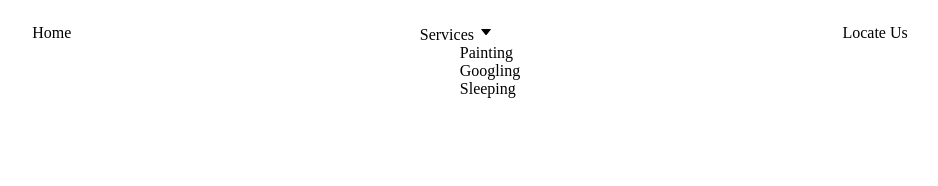
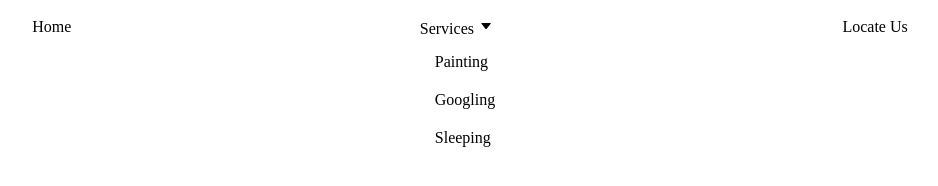
Before and after one commit to Thongqi/top, a plain HTML site: page dropdown/index.html in a window 1280 px wide. Both pictures are taken after a click on the item "Services". Shown: the top 186 px of the page, without its empty margins (190-1128 px from the left). Drawn offline with Linux system fonts and the light colour scheme.

Commit message:
update css

```diff
--- a/dropdown/dropdown.js
+++ b/dropdown/dropdown.js
@@ -3,6 +3,7 @@ function displayDropdownList(e){
 }
 
 window.onclick = function(e){
+    console.log(e)
     if (e.target.matches('.dropdown-click')){
         document.querySelectorAll('.dropdown-list').forEach(list => {
             if (list.classList.contains('.show')){
--- a/dropdown/style.css
+++ b/dropdown/style.css
@@ -9,6 +9,7 @@
 .horizontal-navbar>div>ul{
     display: flex;
     justify-content: space-around;
+    margin: 0;
 }
 
 .horizontal-navbar a{
@@ -17,6 +18,7 @@
 }
 .horizontal-navbar li{
     list-style-type: none;
+    padding: 10px;
 }
 
 .horizontal-navbar li:hover{
@@ -34,7 +36,16 @@
     display: none;
 }
 
+.horizontal-navbar .dropdown-list ul{
+    padding: 0;
+}
+
+.horizontal-navbar .dropdown-list ul li{
+    padding: 10px;
+}
+
 .horizontal-navbar .dropdown-list.show{
     display: block;
     position: absolute;
+    padding: 5px;
 }
```
